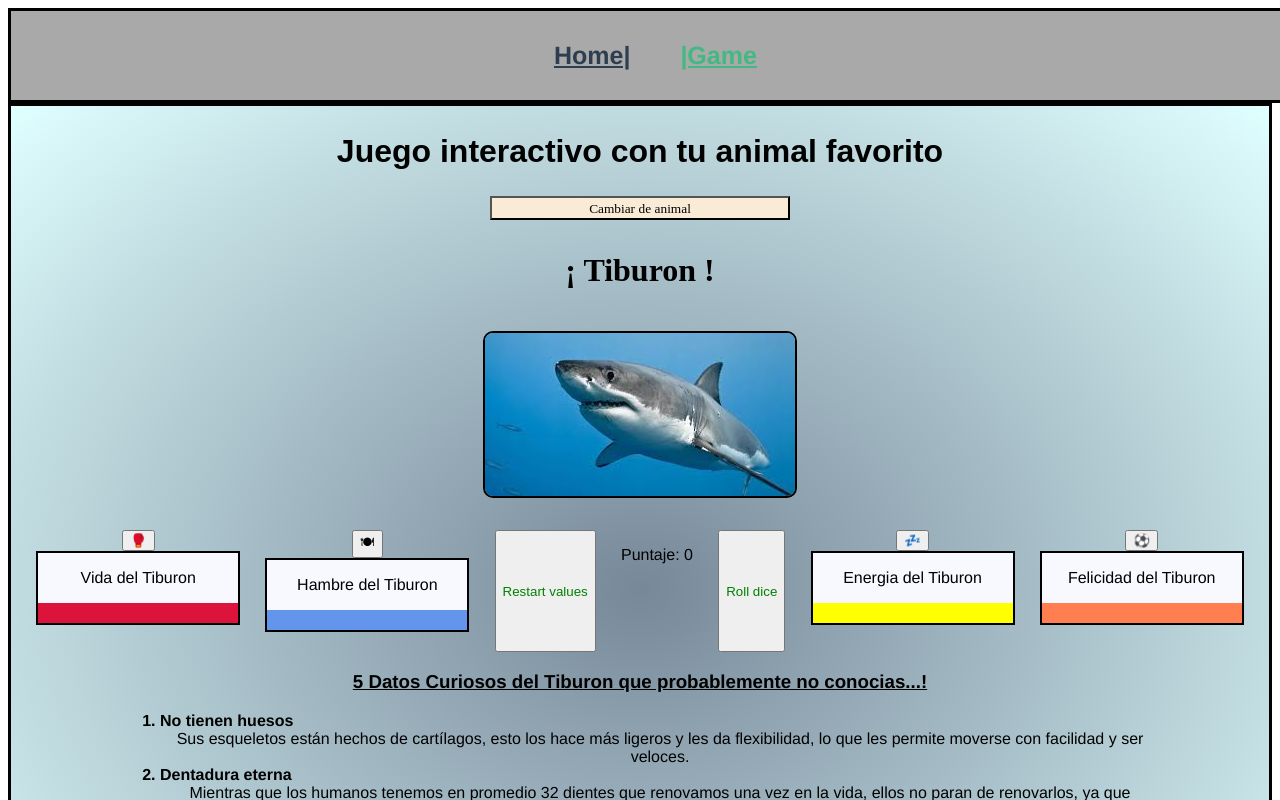
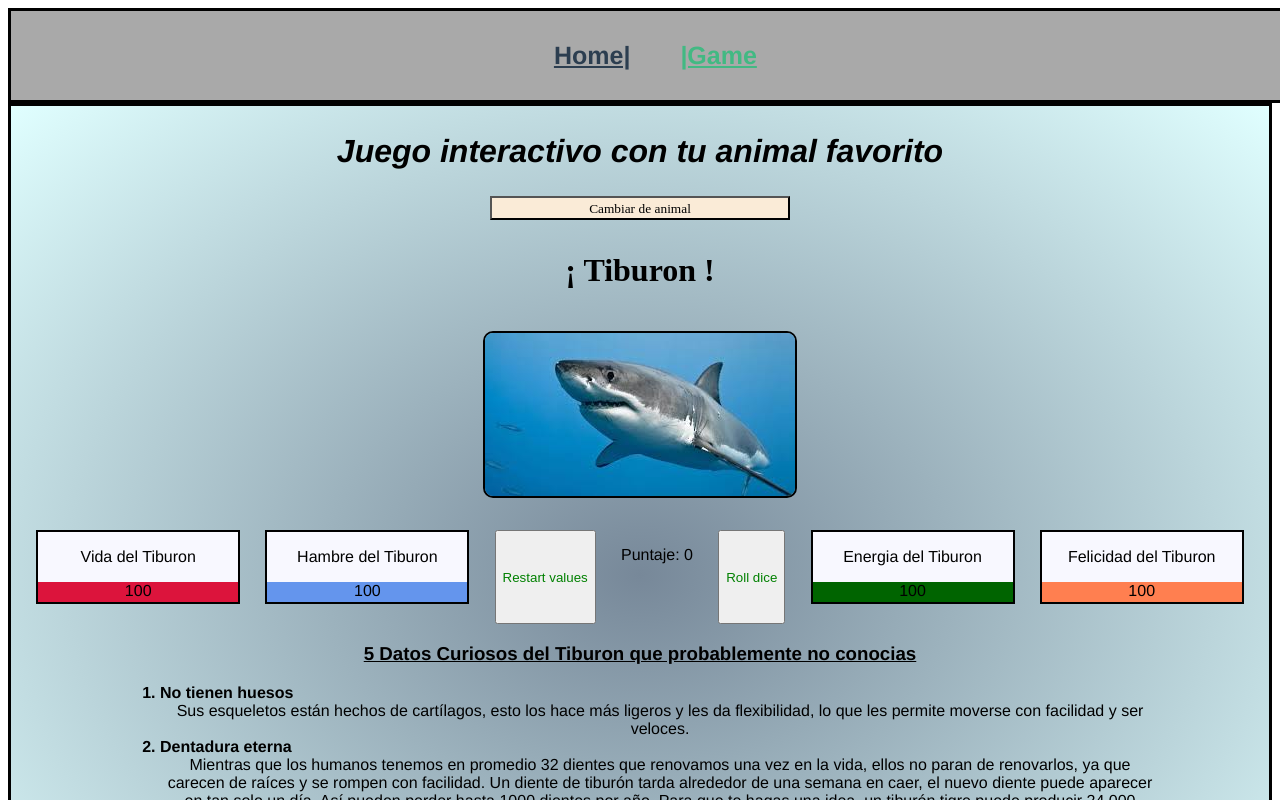
Before and after one commit to Lricotti/v-zoo, a Vue app: page /game in a window 1280 px wide. Both pictures are taken after a click on the picture 306 px from the left and 328 px from the top of the page. Shown: the top 800 px of the page. Built offline with nearby package versions, Linux system fonts and the light colour scheme.

Commit message:
16 commit

```diff
--- a/src/views/Game2.vue
+++ b/src/views/Game2.vue
@@ -11,8 +11,8 @@
 
 
     <h2 id="Titulo"> Juego interactivo con tu animal favorito</h2>
-    <h4 v-if="animal==0" style="font-family: fantasy;">Seleccione el animal con el que desea continuar....</h4>
-    <input v-else id="animal-button" type="button" value="Cambiar de animal" v-on:click="animal=0">
+    <h4 v-if="animal==0" style="font-family: 'Noto Sans Old Italic';">Seleccione el animal con el que desea continuar....</h4>
+    <input v-else id="animal-button" type="button" value="Cambiar de animal" v-on:click="animal=0, restart()">
     <div id="fotos">
       <h3 id="que_animal" v-if="animal>0"> ¡ {{ nombre }} !</h3>
       <img v-if="animal==1 || animal==0" @click="show_1" src="../assets/img/tiburon.jpg" id="animal_1" width="310" height="163">
@@ -25,36 +25,36 @@
     <div v-if="animal>0" id="botones">
 
       <div>
-        <input class="punch-button" type="button" value="🥊" v-on:click="punch">
+        <input v-if="variable==1" class="punch-button" type="button" value="❤️" v-on:click="punch(), variable = 0">
        <div id="vida">
-          <p>Vida del {{ nombre }}</p> <div v-bind:style="{width: vida + '%' }"></div>
+          <p>Vida del {{ nombre }}</p> <div v-bind:style="{width: vida + '%' }">{{vida}}</div>
        </div>
       </div>
       <div>
-        <input class="Alimentar-button" type="button" value="🍽" v-on:click="eat()">
+        <input v-if="variable==1" class="Alimentar-button" type="button" value="🍽" v-on:click="eat(), variable = 0">
         <div id="hambre">
-          <p>Hambre del {{ nombre }}</p> <div v-bind:style="{width: hambre + '%' }"></div>
+          <p>Hambre del {{ nombre }}</p> <div v-bind:style="{width: hambre + '%' }">{{hambre}}</div>
         </div>
       </div>
       <input v-if="animal>0" class="restart-button" type="button" style="color: green" value="Restart values" v-on:click="restart()">
       <p>Puntaje: {{puntaje}}</p>
-      <input v-if="variable==0" class="dice-button" type="button" style="color: green" value="Roll dice" v-on:click="dice()">
+      <input class="dice-button" type="button" style="color: green" value="Roll dice" v-on:click="dice(), variable = 1">
       <div>
-        <input class="dormir-button" type="button" value="💤" v-on:click="sleep()">
+        <input v-if="variable==1" class="dormir-button" type="button" value="💤" v-on:click="sleep(), variable = 0">
         <div id="energia">
-          <p>Energia del {{ nombre }}</p> <div v-bind:style="{width: energia + '%' }"></div>
+          <p>Energia del {{ nombre }}</p> <div v-bind:style="{width: energia + '%' }">{{energia}}</div>
         </div>
       </div>
       <div>
-        <input class="jugar-button" type="button" value="⚽️" v-on:click="play()">
+        <input v-if="variable==1" class="jugar-button" type="button" value="⚽️" v-on:click="play(), variable = 0">
         <div id="felicidad">
-          <p>Felicidad del {{ nombre }}</p> <div v-bind:style="{width: felicidad + '%' }"></div>
+          <p>Felicidad del {{ nombre }}</p> <div v-bind:style="{width: felicidad + '%' }">{{felicidad}}</div>
         </div>
       </div>
     </div>
 
     <div>
-      <h3 v-if="animal!=0" style="text-decoration: underline; color: black;">5 Datos Curiosos del {{nombre}} que probablemente no conocias...!</h3>
+      <h3 v-if="animal!=0" style="text-decoration: underline; color: black;">5 Datos Curiosos del {{nombre}} que probablemente no conocias</h3>
       <ul v-if="animal==1" id="Datos">
           <li>No tienen huesos</li>
               Sus esqueletos están hechos de cartílagos, esto los hace más ligeros y les da flexibilidad, lo que les permite moverse con facilidad y ser veloces.
@@ -134,70 +134,52 @@ export default {
     }
   },
   methods:{
+
+
     dice: function () {
-      if(Math.ceil(Math.random()*6) == 1){
+      if(Math.floor(Math.random()*6 + 1) === 1){
         this.puntaje += 1, this.vida -= 5, this.hambre -=5
       }
-      else if(Math.ceil(Math.random()*6) == 2){
+      else if(Math.floor(Math.random()*6 + 1) == 2){
         this.puntaje += 2, this.vida -= 10
       }
-      else if(Math.ceil(Math.random()*6) == 3){
-        this.puntaje += 3, this.energia -= 5, this.felicidad -=10
+      else if(Math.floor(Math.random()*6 + 1) == 3){
+        this.puntaje += 3, this.energia -= 20, this.felicidad -=10
       }
-      else if(Math.ceil(Math.random()*6) == 4){
+      else if(Math.floor(Math.random()*6 + 1) == 4){
         this.puntaje += 4, this.hambre -= 15
       }
-      else if(Math.ceil(Math.random()*6) == 5){
+      else if(Math.floor(Math.random()*6 + 1) == 5){
         this.puntaje += 5, this.energia -= 10, this.hambre -=5
       }
-      if(Math.ceil(Math.random()*6) == 6){
-        this.puntaje += 6}
+      else if(Math.floor(Math.random()*6 + 1) == 6)
+      {this.puntaje += 6, this.energia -=5, this.felicidad -=15, this.vida -=10}
     },
 
 
     punch: function() {
-      if(this.vida > 21)
-      {this.vida -= 20}
-      else if(alert("Vida muy baja"))
-      if(this.felicidad > 21){
-      this.felicidad -= 20}
-      else if(alert("Esta muy triste, porque no juegan un rato?"))
-      if(this.hambre>11){
-        this.hambre -= 10}
-      else (alert("Necesita comer"))
+      if(this.vida < 96)
+      {this.vida += 5}
+      else if(alert("Vida llena :)"));
     },
 
     eat: function() {
-      if(this.vida<= 95)
-      {this.vida += 5}
-      if(this.felicidad<= 90){
-        this.felicidad += 10}
-      if(this.hambre<=75){
-        this.hambre += 25}
-      if(this.energia<=90){
-        this.energia += 10}
+      if(this.hambre< 96)
+      {this.hambre += 5}
+      else if(alert("Ya no necesita comer!"));
     },
 
     sleep: function() {
-      if(this.vida<=85)
-      {this.vida += 15}
-      if(this.felicidad > 11){
-        this.felicidad -= 10}
-      if(this.hambre>16){
-        this.hambre -= 15}
-      if(this.energia<=50){
-        this.energia += 50
-      }
-    },
-    play: function() {
-      if(this.felicidad<= 92){
-        this.felicidad +=8}
-      if(this.hambre>16){
-        this.hambre -= 15}
-      if(this.energia >31){
-        this.energia -= 30}
+      if(this.energia < 96)
+      {this.energia += 5}
+      else if(alert("No hace falta dormir, si la energia esta al tope de potencia"));
     },
 
+    play: function() {
+      if(this.felicidad < 96)
+      {this.felicidad += 5}
+      else if(alert("Mejor hagamos otra cosa, no quiere jugar ahora. Parece que ya esta muy feliz <3"));
+    },
 
     restart() {
       this.vida = 100
@@ -205,6 +187,7 @@ export default {
       this.hambre = 100
       this.felicidad = 100
       this.puntaje = 0
+      this.variable = 0
     },
     show_1() {
       this.animal = 1
@@ -263,7 +246,7 @@ export default {
 }
 #energia div{
   height: 20px;
-  background: yellow;
+  background: darkgreen;
 }
 #felicidad{
   background: ghostwhite;
@@ -279,7 +262,8 @@ export default {
 #Titulo{
   color: black;
   font-weight: 900;
-  font-family: fantasy;
+  ont-family: "Freestyle Script";
+  font-style: italic;
   font-size: xx-large;
 }
 #Datos{
```
